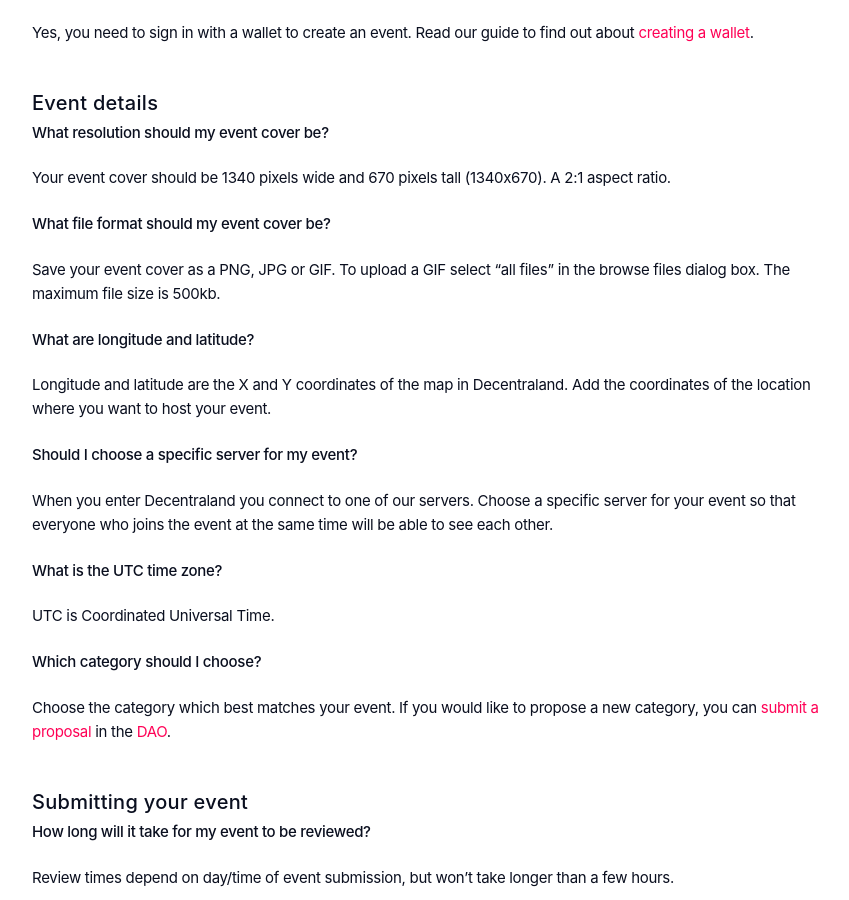
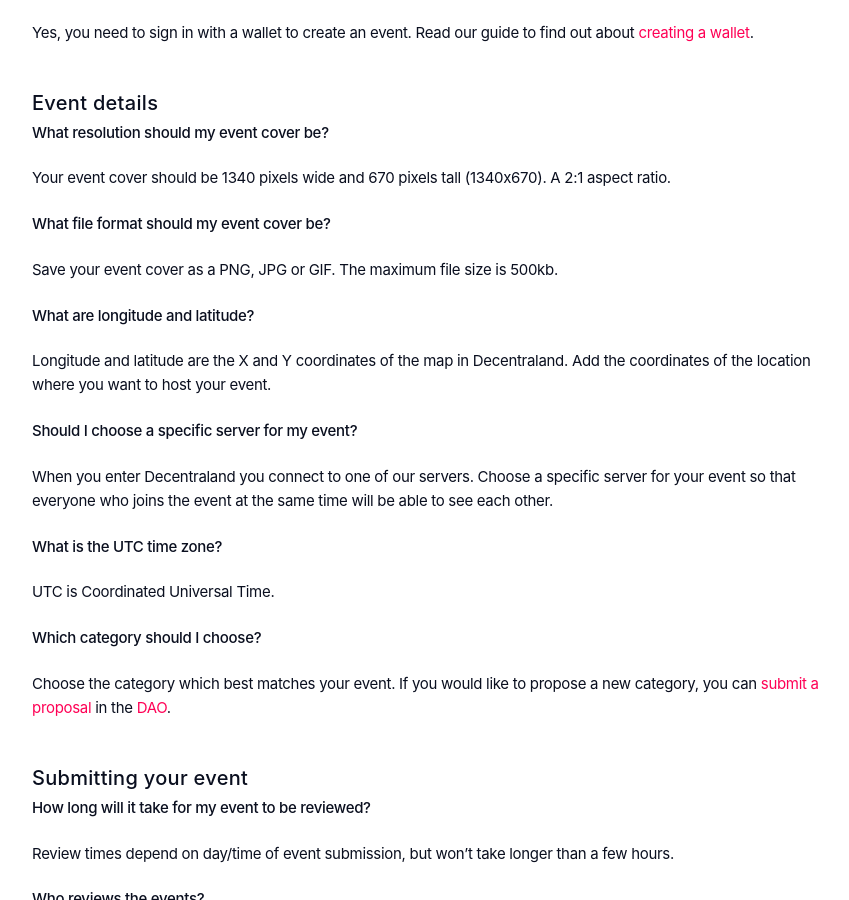
Before and after one commit to decentraland/player-documentation, a Jekyll site: the page built from _posts/events/2022-09-27-FAQ.md, in a window 1280 px wide and 900 px high, scrolled down 402 px. Shown: the whole window, without its empty margins (352-1201 px from the left). Built offline with Jekyll 4.4.1, drawn with Linux system fonts in a browser that asks for light colours; comment, search, counter and statistics services are not loaded.

Commit message:
Update 2022-09-27-FAQ.md

```diff
--- a/_posts/events/2022-09-27-FAQ.md
+++ b/_posts/events/2022-09-27-FAQ.md
@@ -23,7 +23,7 @@ Your event cover should be 1340 pixels wide and 670 pixels tall (1340x670). A 2:
 
 **What file format should my event cover be?**
 
-Save your event cover as a PNG, JPG or GIF. To upload a GIF select “all files” in the browse files dialog box. The maximum file size is 500kb.
+Save your event cover as a PNG, JPG or GIF. The maximum file size is 500kb.
 
 **What are longitude and latitude?**
 
```
